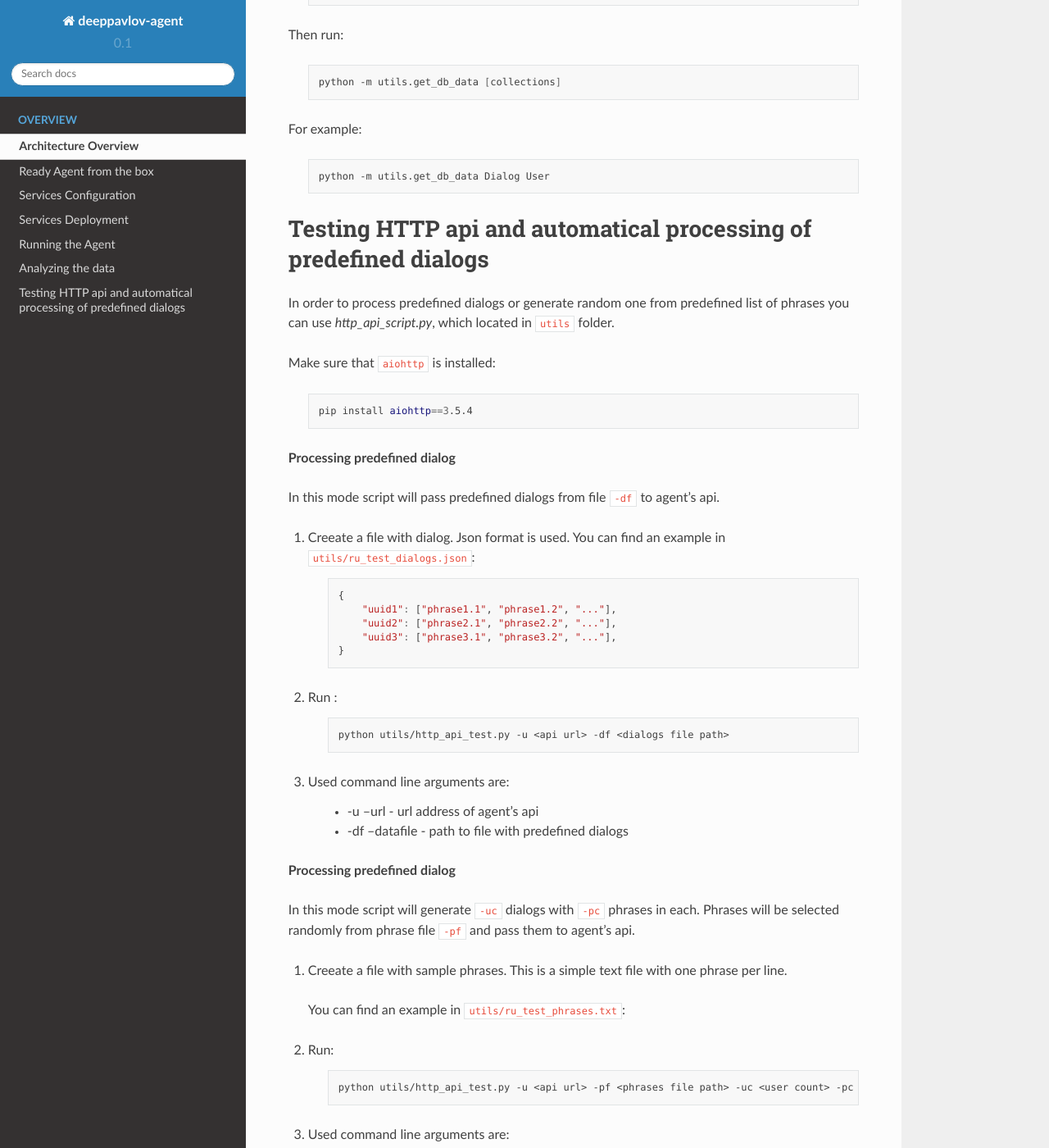
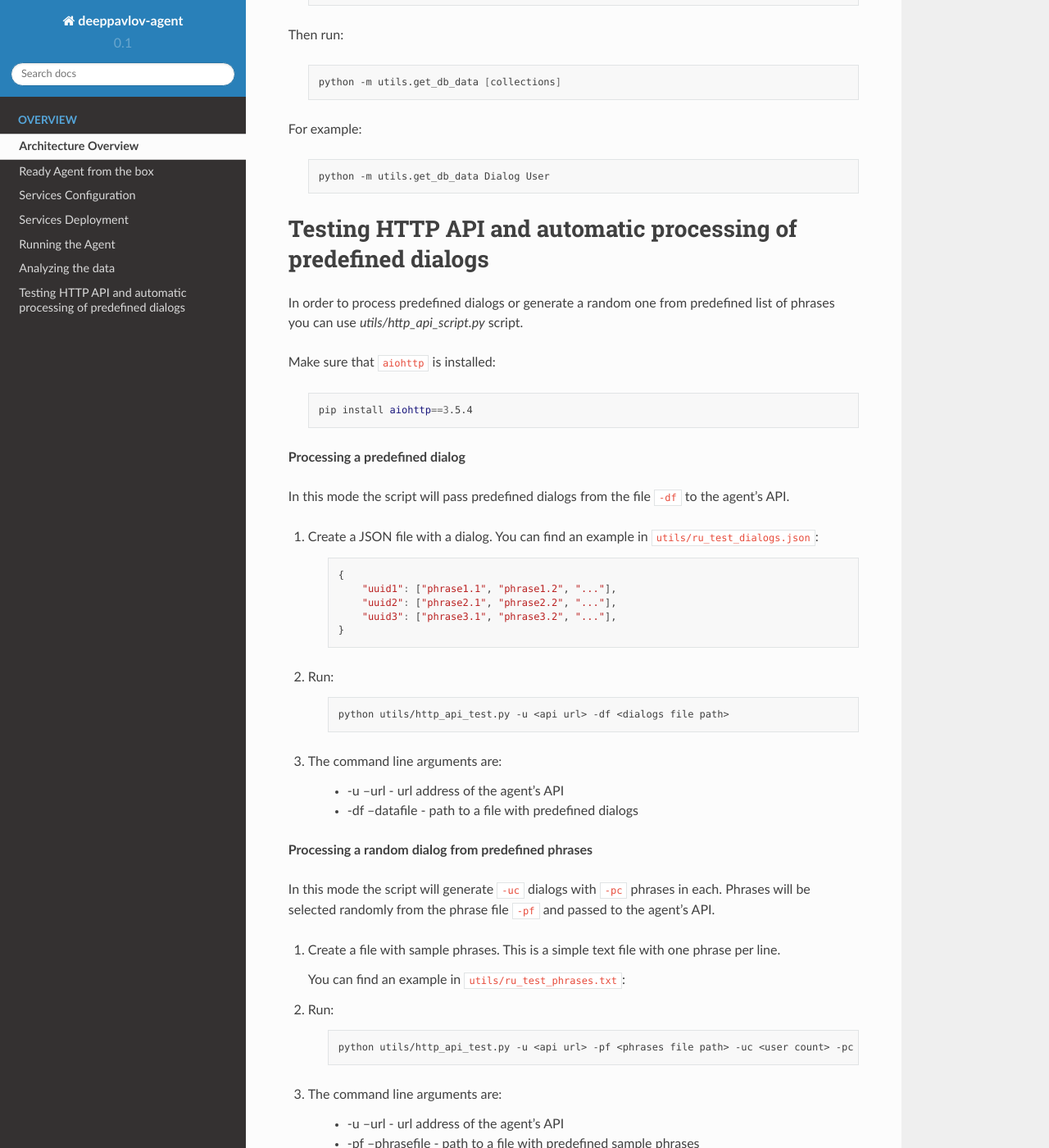
Before and after one commit to deeppavlov/dream, a Sphinx documentation site: the page built from docs/source/intro/overview.rst, in a window 1280 px wide and 1400 px high, scrolled down 6255 px. Shown: the whole window at 82% size. Built offline with Sphinx 7.4.7 and the Read the Docs theme 2.0.0, drawn with Linux system fonts in a browser that asks for light colours; formulas are drawn with MathJax 3; some of the changed text lies outside the part shown.

Commit message:
fix: docs

```diff
--- a/docs/source/intro/overview.rst
+++ b/docs/source/intro/overview.rst
@@ -285,11 +285,11 @@ For example:
 
          python -m utils.get_db_data Dialog User
 
-Testing HTTP api and automatical processing of predefined dialogs
+Testing HTTP API and automatic processing of predefined dialogs
 =================================================================
 
-In order to process predefined dialogs or generate random one from predefined list of phrases
-you can use `http_api_script.py`, which located in ``utils`` folder.
+In order to process predefined dialogs or generate a random one from predefined list of phrases
+you can use `utils/http_api_script.py` script.
 
 Make sure that ``aiohttp`` is installed:
 
@@ -297,11 +297,11 @@ Make sure that ``aiohttp`` is installed:
 
         pip install aiohttp==3.5.4
 
-**Processing predefined dialog**
+**Processing a predefined dialog**
 
-In this mode script will pass predefined dialogs from file ``-df`` to agent's api.
+In this mode the script will pass predefined dialogs from the file ``-df`` to the agent's API.
 
-1. Creeate a file with dialog. Json format is used. You can find an example in ``utils/ru_test_dialogs.json``:
+1. Create a JSON file with a dialog. You can find an example in ``utils/ru_test_dialogs.json``:
 
     .. code:: javascript
 
@@ -311,24 +311,25 @@ In this mode script will pass predefined dialogs from file ``-df`` to agent's ap
               "uuid3": ["phrase3.1", "phrase3.2", "..."],
           }
 
-2. Run :
+2. Run:
 
     .. code:: bash
 
          python utils/http_api_test.py -u <api url> -df <dialogs file path>
 
 
-3. Used command line arguments are:
+3. The command line arguments are:
 
-    * -u --url - url address of agent's api
-    * -df --datafile - path to file with predefined dialogs
+    * -u --url - url address of the agent's API
+    * -df --datafile - path to a file with predefined dialogs
 
-**Processing predefined dialog**
+**Processing a random dialog from predefined phrases**
 
-In this mode script will generate ``-uc`` dialogs with ``-pc`` phrases in each. Phrases will be selected randomly from phrase file ``-pf`` and pass them to agent's api.
+In this mode the script will generate ``-uc`` dialogs with ``-pc`` phrases in each. Phrases will be selected randomly from the phrase file ``-pf`` and passed to the agent's API.
 
-1. Creeate a file with sample phrases. This is a simple text file with one phrase per line.
-  You can find an example in ``utils/ru_test_phrases.txt``:
+1. Create a file with sample phrases. This is a simple text file with one phrase per line.
+
+   You can find an example in ``utils/ru_test_phrases.txt``:
 
 2. Run:
 
@@ -336,11 +337,11 @@ In this mode script will generate ``-uc`` dialogs with ``-pc`` phrases in each.
 
          python utils/http_api_test.py -u <api url> -pf <phrases file path> -uc <user count> -pc <phrase per dialog count>
 
-3. Used command line arguments are:
+3. The command line arguments are:
 
-    * -u --url - url address of agent's api
-    * -pf --phrasefile - path to file with predefined sample phrases
-    * -uc --usercount - number of users, which will be passing dialogs
+    * -u --url - url address of the agent's API
+    * -pf --phrasefile - path to a file with predefined sample phrases
+    * -uc --usercount - number of users taking part in the dialogs
     * -pc --phrasecount - number of phrases in each dialog
 
 .. _config file: https://github.com/deepmipt/dp-agent/blob/master/config.py
```
